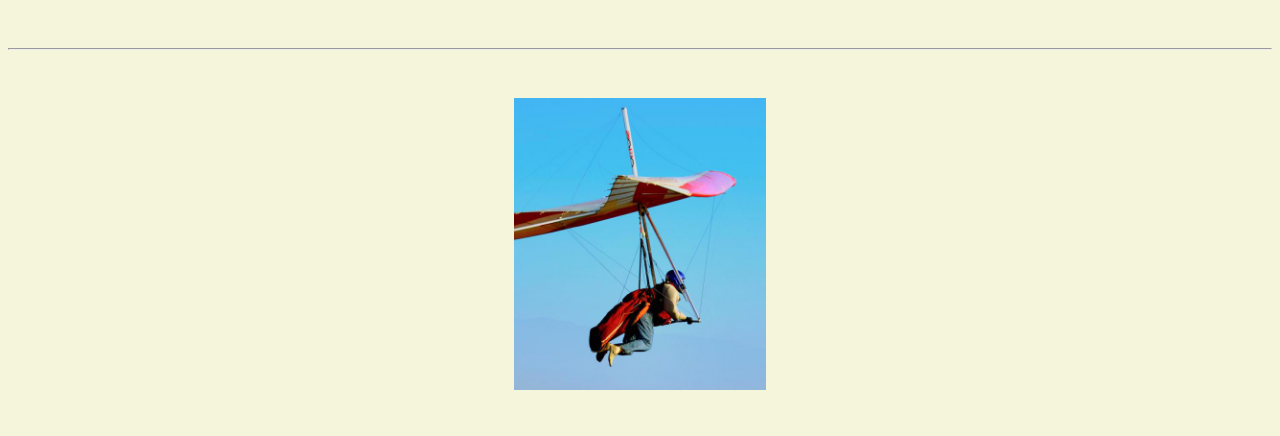
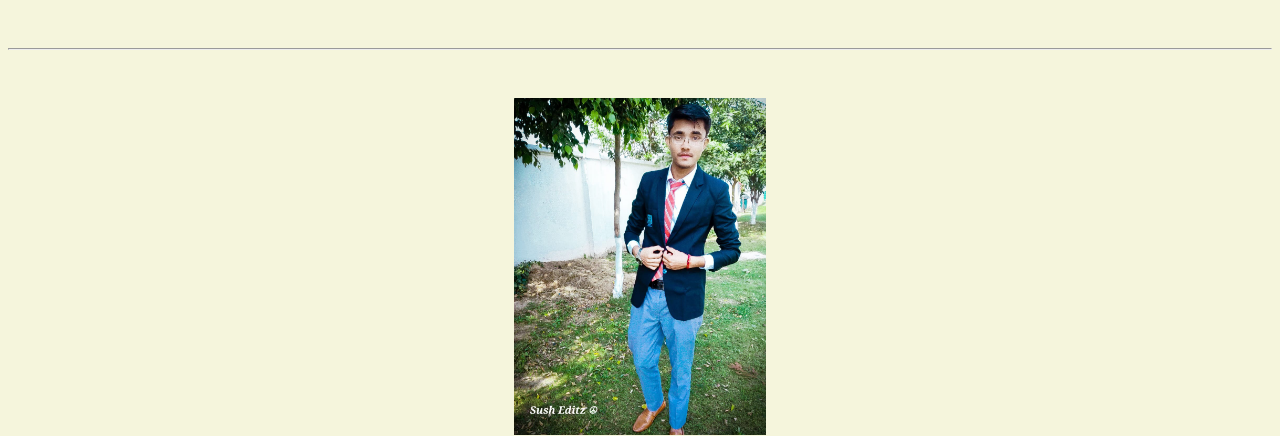
Before and after one commit to rahulbrahmin/rahulbrahmin.github.io, a plain HTML site: page resume.html in a window 1280 px wide. Shown: the top 436 px of the page. Drawn offline with Linux system fonts and the light colour scheme.

Commit message:
Update resume.html

```diff
--- a/resume.html
+++ b/resume.html
@@ -17,7 +17,7 @@
   <body>
     <hr>
 
-    <img src="images/headshot.jpg" alt="Harrison Kong's headshot" width="20%">
+    <img src="images/Rahul.jpeg" alt="Rudramani Ddubey" width="20%">
 
     <h1>Rudramani Dubey</h1>
     <h4>Computer Science Engineer, Website developer</h4>
```
